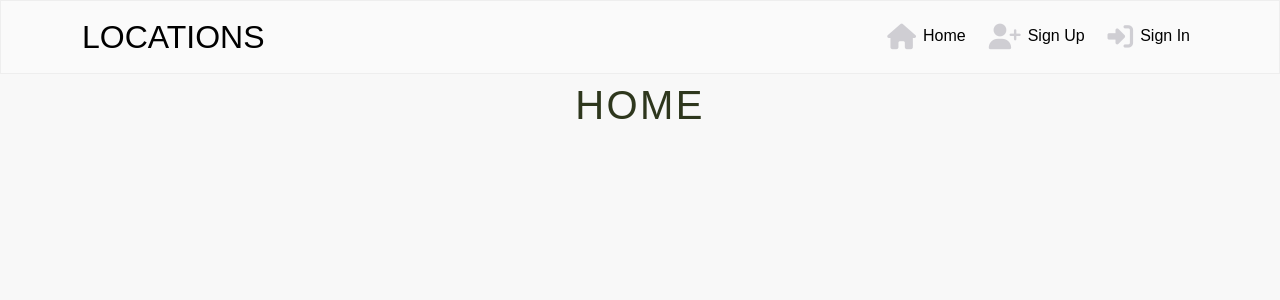
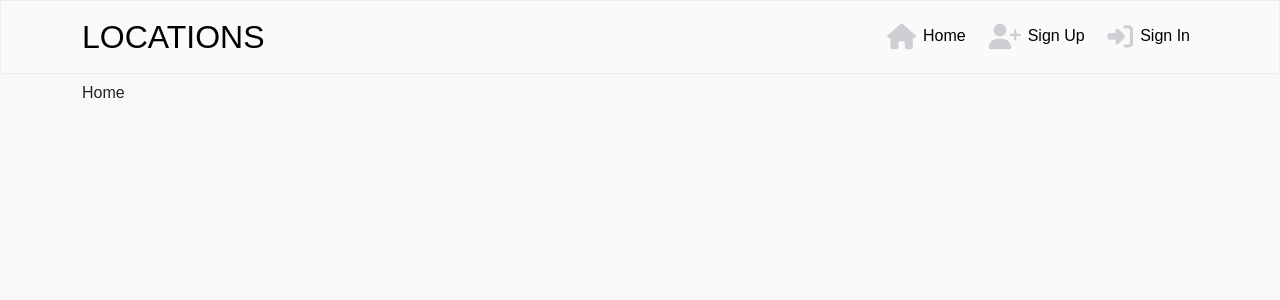
Before and after one commit to Hemenhk/locations, a React (Create React App) app: page / in a window 1280 px wide. Shown: the top 300 px of the page. Built offline with nearby package versions, Linux system fonts and the light colour scheme; no server answers.

Commit message:
Create Home page and connect setup its route

```diff
--- a/src/App.js
+++ b/src/App.js
@@ -7,6 +7,7 @@ import "./api/axiosDefaults";
 import SignInForm from "./pages/auth/SignInForm";
 import CreatePostForm from "./pages/posts/CreatePostForm";
 import PostDetailPage from "./pages/posts/PostDetailPage";
+import Home from "./pages/posts/Home";
 
 
 
@@ -18,7 +19,7 @@ function App() {
           <NavBar />
           <Container className={styles.Main}>
             <Routes>
-              <Route path="/" element={<h1>Home</h1>} />
+              <Route path="/" element={<Home />} />
               <Route path="/signup" element={<SignUpForm />} />
               <Route path="/signin" element={<SignInForm />} />
               <Route path="/posts/create" element={<CreatePostForm />} />
--- /dev/null
+++ b/src/pages/posts/Home.js
@@ -0,0 +1,9 @@
+import React from 'react'
+
+const Home = () => {
+  return (
+    <div>Home</div>
+  )
+}
+
+export default Home
```
